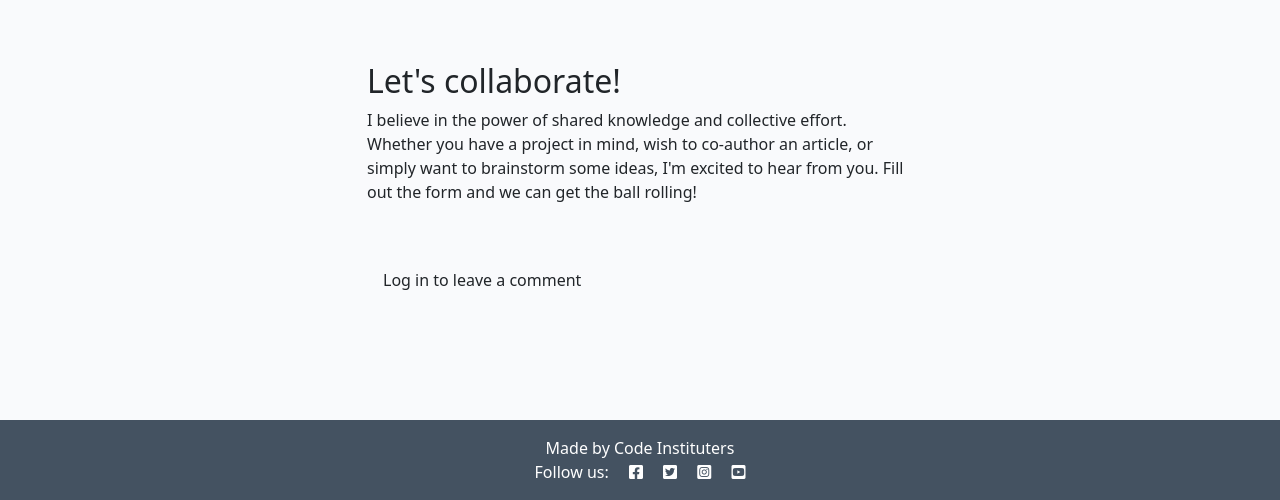
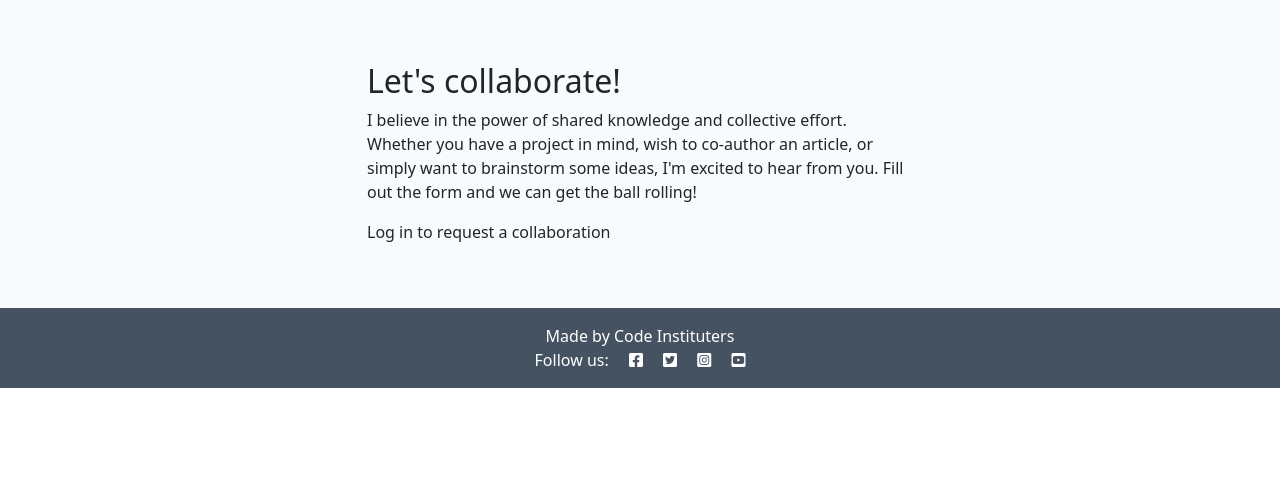
Before and after one commit to troeske/django-blog, a Django app: page /about/ in a window 1280 px wide. Shown: the part 441-941 px from the top of the page. After the commit the page ends 829 px from the top, so only its background shows below. Run offline with Django 4.2, Linux system fonts and the light colour scheme; data that the repository does not hold is empty; parts of the project's set-up code (start-up, migrations or seed data) failed here and were passed over; some libraries are stand-ins or nearby versions.

Commit message:
fix: formatting of the collaboration form in the about app

```diff
--- a/about/templates/about/about.html
+++ b/about/templates/about/about.html
@@ -32,8 +32,6 @@
             <!-- add your form here. Your submit button should
                                 have the classes of btn, btn-secondary -->
             <!-- Creating New Project Requests -->
-            <div class="col-12 col-md-6 my-5">
-                <div class="card-body">
             {% if user.is_authenticated %}
             <h3>Leave a Project Request:</h3>
             <p>Requesting as: {{ user.username }}</p>
@@ -45,11 +43,9 @@
                 class="btn btn-secondary">Submit</button>
             </form>
             {% else %}
-                <p>Log in to leave a comment</p>
+            <p>Log in to request  a collaboration</p>
             {% endif %}
         </div>
     </div>
 </div>
-    </div>
-</div>
 {% endblock content %}
```
Lines whose indentation alone changed are shown as unchanged.
